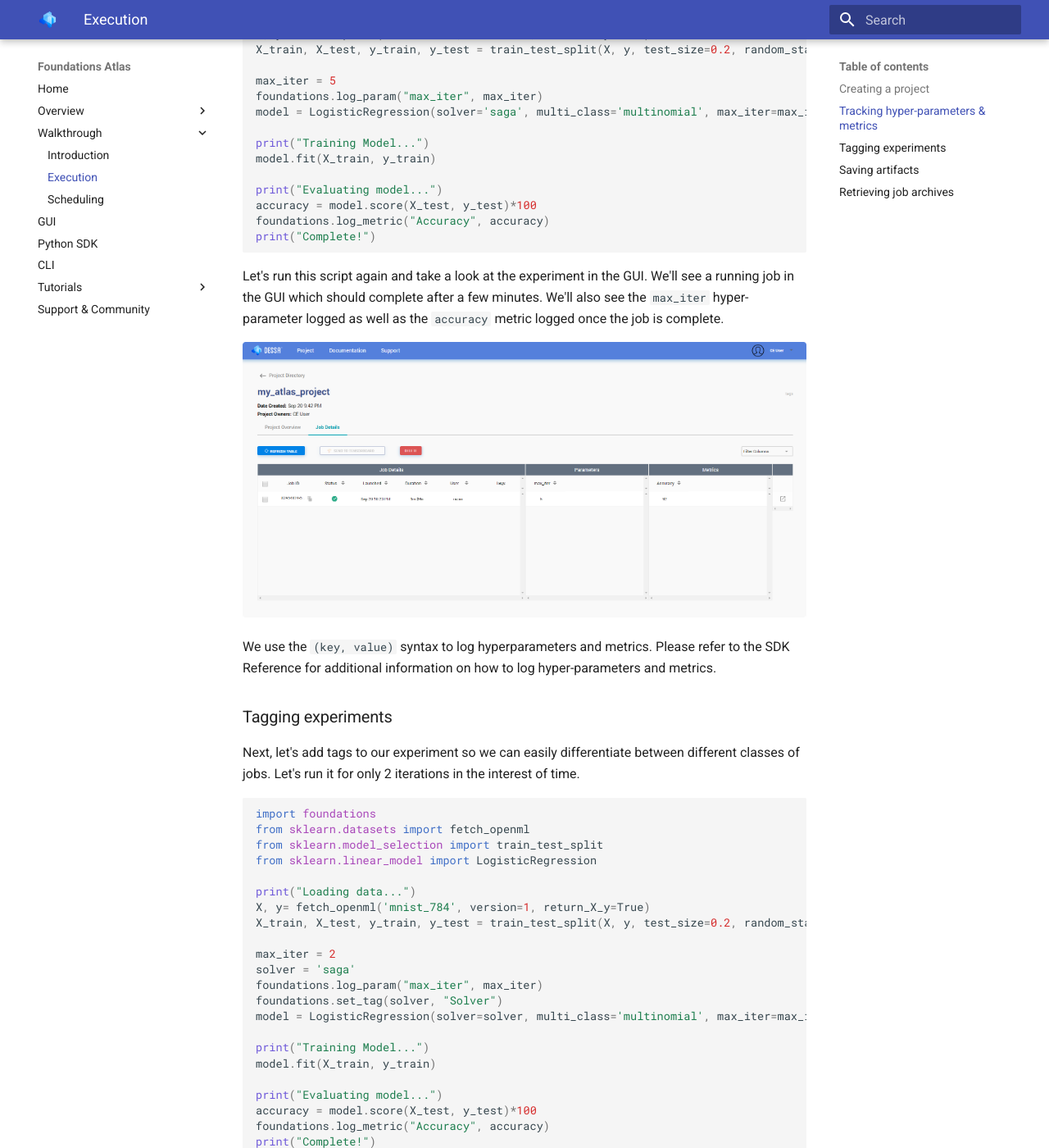
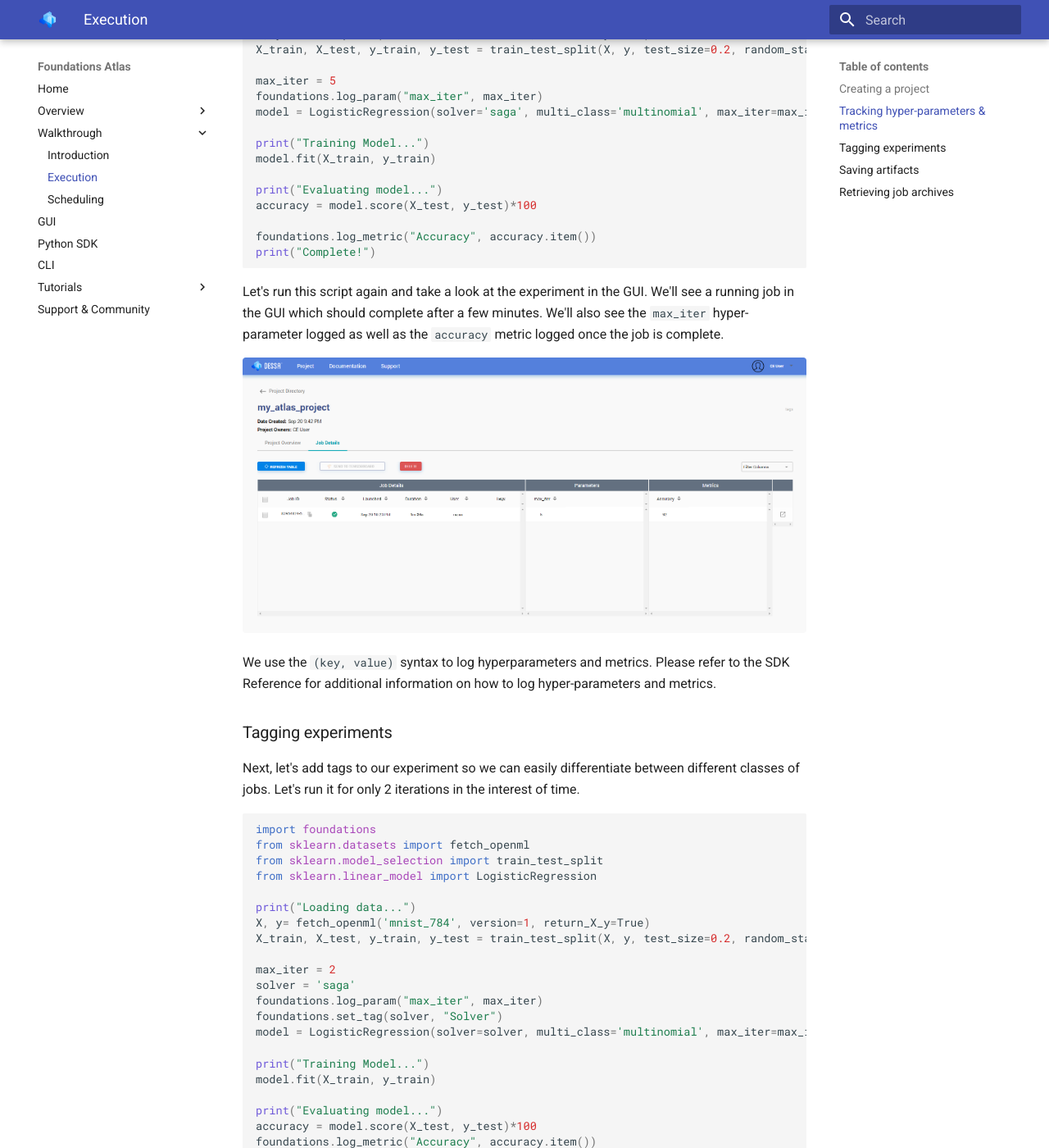
Before and after one commit to DeepLearnI/atlas-ce-docs, an MkDocs documentation site: the page built from docs/api_docs/sources/atlas-modes/execution.md, in a window 1280 px wide and 1400 px high, scrolled down 1413 px. Shown: the whole window at 82% size. Built offline with MkDocs 1.6.1 and Material for MkDocs 9.7.7, drawn with Linux system fonts in a browser that asks for light colours.

````diff
--- a/docs/api_docs/sources/atlas-modes/execution.md
+++ b/docs/api_docs/sources/atlas-modes/execution.md
@@ -49,7 +49,8 @@ model.fit(X_train, y_train)
 
 print("Evaluating model...")
 accuracy = model.score(X_test, y_test)*100
-foundations.log_metric("Accuracy", accuracy)
+
+foundations.log_metric("Accuracy", accuracy.item())
 print("Complete!")
 ```
 
@@ -83,7 +84,7 @@ model.fit(X_train, y_train)
 
 print("Evaluating model...")
 accuracy = model.score(X_test, y_test)*100
-foundations.log_metric("Accuracy", accuracy)
+foundations.log_metric("Accuracy", accuracy.item())
 print("Complete!")
 ```
 
@@ -118,7 +119,7 @@ model.fit(X_train, y_train)
 
 print("Evaluating model...")
 accuracy = model.score(X_test, y_test)*100
-foundations.log_metric("Accuracy", accuracy)
+foundations.log_metric("Accuracy", accuracy.item())
 
 print("Saving model...")
 pickle.dump(model, open("model.pkl", "wb"))
````
Also changed, not shown: docs/api_docs/sources/atlas-modes/modes.md (+1 -1 lines).
